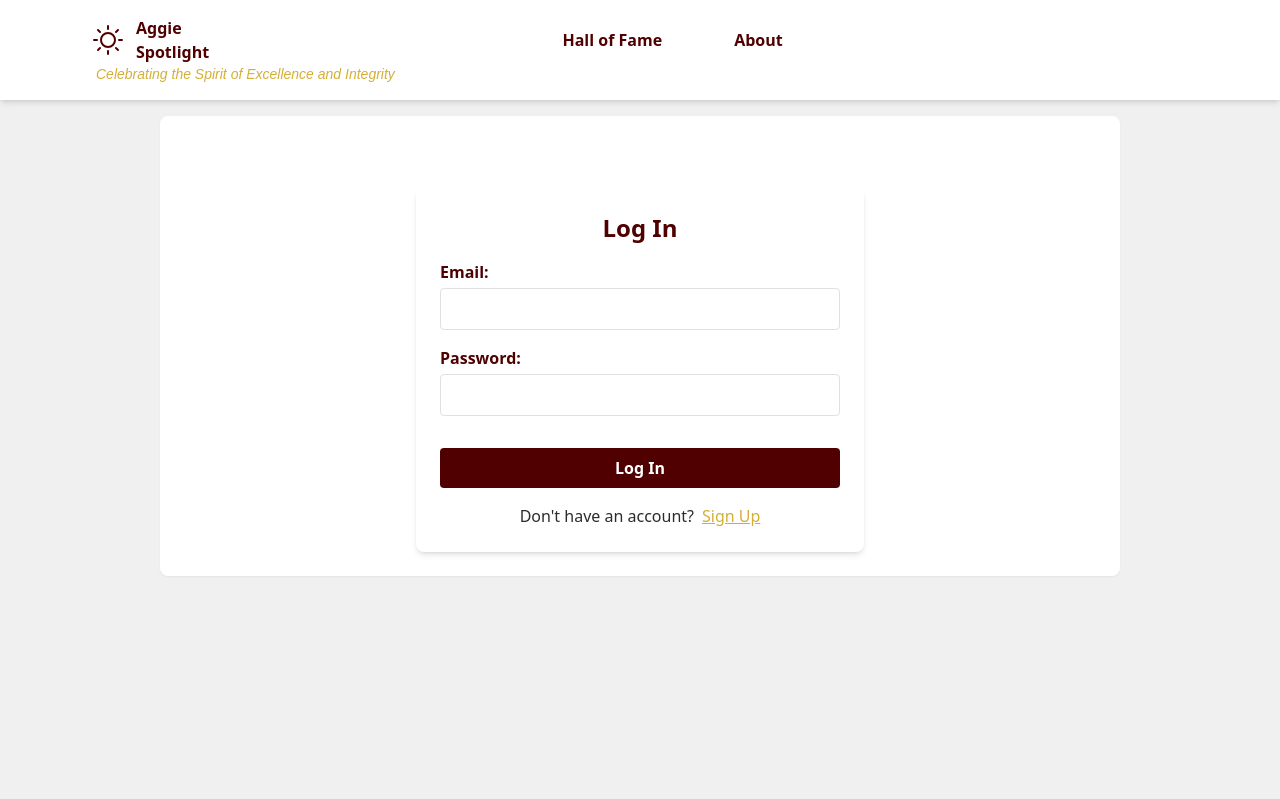
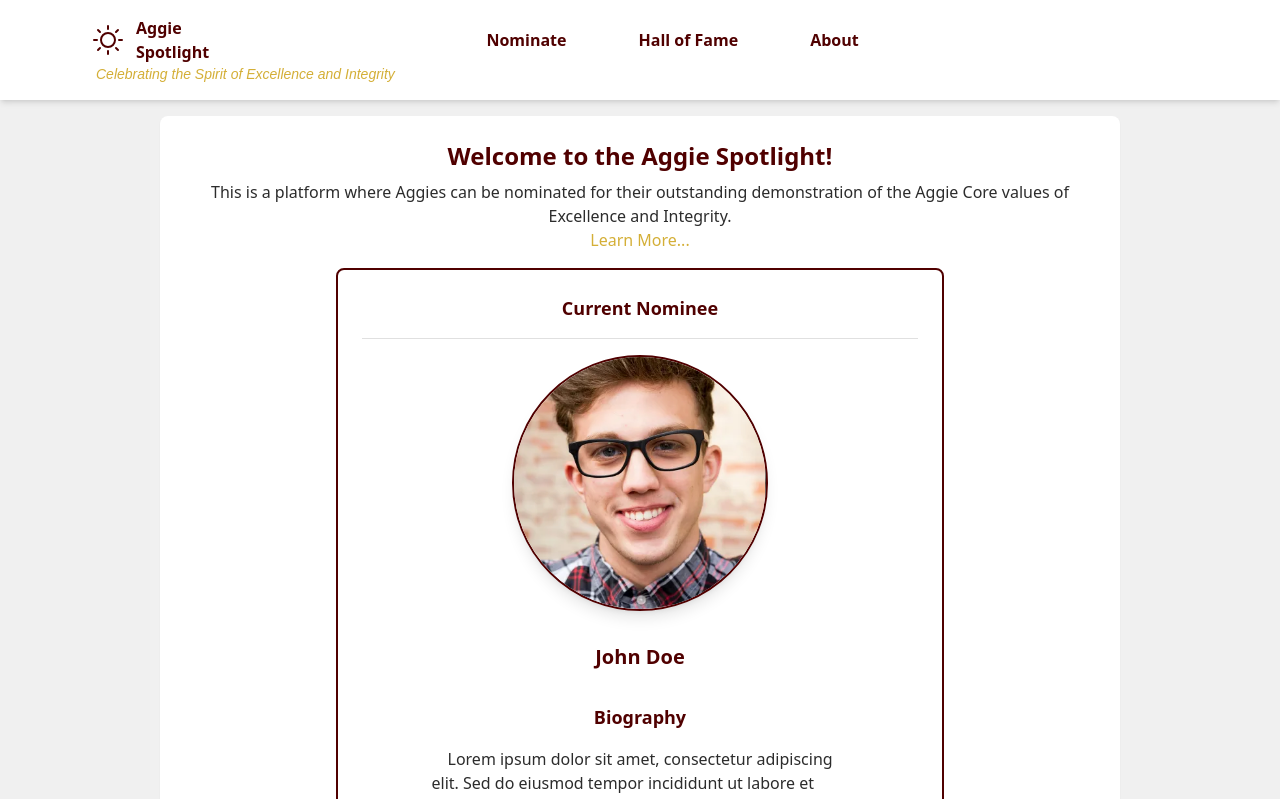
Before and after one commit to swholobaugh/spotlight, a React (Vite) app: page / in a window 1280 px wide. Before the commit this address led to /auth. Shown: the top 799 px of the page. Built offline with nearby package versions, Linux system fonts and the light colour scheme; no server answers.

Commit message:
fix auth

```diff
--- a/src/components/Navbar/Navbar.jsx
+++ b/src/components/Navbar/Navbar.jsx
@@ -18,17 +18,14 @@ const Navbar = () => {
   };
 
   const handleClick = (path) => {
-    if (['/nominate', '/hof', '/about'].includes(path)) {
     setSelectedPath(path);
-    } else {
-      setSelectedPath('');
-    }
     navigate(path);
   };
 
   return (
     <div className='p-4 bg-white shadow-md'>
       <div className='flex justify-between items-center'>
+        {/* Logo Section */}
         <div className='flex items-center mx-16 font-bold text-app-accent cursor-pointer' onClick={() => handleClick('/')}>
           <div className='px-3'>
             <PiSun size={32} />
@@ -38,15 +35,15 @@ const Navbar = () => {
             <p>Spotlight</p>
           </div>
         </div>
+
+        {/* Centered Buttons Section */}
         <div className='flex justify-center items-center space-x-6 flex-grow'>
-          {currentUser && (
           <button
             className={getButtonClass('/nominate')}
             onClick={() => handleClick('/nominate')}
           >
             Nominate
           </button>
-          )}
           <button
             className={getButtonClass('/hof')}
             onClick={() => handleClick('/hof')}
@@ -60,6 +57,8 @@ const Navbar = () => {
             About
           </button>
         </div>
+
+        {/* Profile Icon Section */}
         <div className='flex items-center mx-16 w-16 justify-end'>
           {currentUser && (
             <FontAwesomeIcon
@@ -71,6 +70,8 @@ const Navbar = () => {
           )}
         </div>
       </div>
+
+      {/* Slogan Section */}
       <div className='ml-20 text-app-cta font-slogan italic text-left text-sm'>
         Celebrating the Spirit of Excellence and Integrity
       </div>
--- a/src/pages/index.jsx
+++ b/src/pages/index.jsx
@@ -6,14 +6,12 @@ import Nominate from "./Nominate/Nominate.jsx"
 import About from "./About/About.jsx"
 import HallOfFame from "./HallOfFame/HallOfFame.jsx"
 import Profile from "./Profile/Profile.jsx"
-// import Login from "./Login/Login.jsx"
-// import ProtectedRoute from "../components/ProtectedRoute/ProtectedRoute.jsx"
 import { AuthProvider, useAuth } from '../providers/AuthProvider'
 import AuthPage from './AuthPage/AuthPage.jsx'
 
 const ProtectedRoute = ({ element: Component, ...rest }) => {
   const { currentUser } = useAuth();
-  return currentUser ? <Component {...rest} /> : <Navigate to='./auth' />;
+  return currentUser ? <Component {...rest} /> : <Navigate to='/auth' />;
 }
 
 const Pages = (props) => {
@@ -25,7 +23,7 @@ const Pages = (props) => {
           <Route path='/auth' element={<AuthPage />} />
           <Route path="/login" element={<Navigate to="/auth" />} />
           <Route path="/signup" element={<Navigate to="/auth" />} />
-          <Route exact path="/" element={<ProtectedRoute element={Home} />}/>
+          <Route exact path="/" element={<Home />}/>
           <Route path="/nominate" element={<ProtectedRoute element={Nominate} />}/>
           <Route path="/about" element={<About />} />
           <Route path="/hof" element={<HallOfFame />} />
```
Lines whose indentation alone changed are shown as unchanged.
